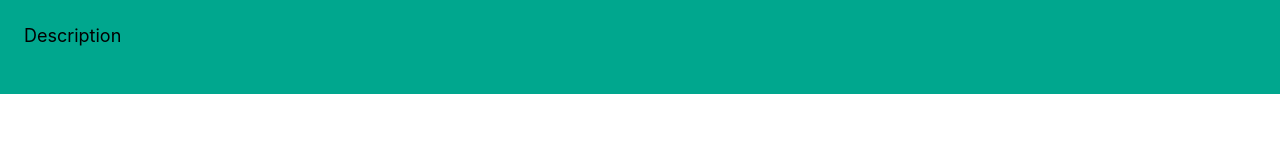
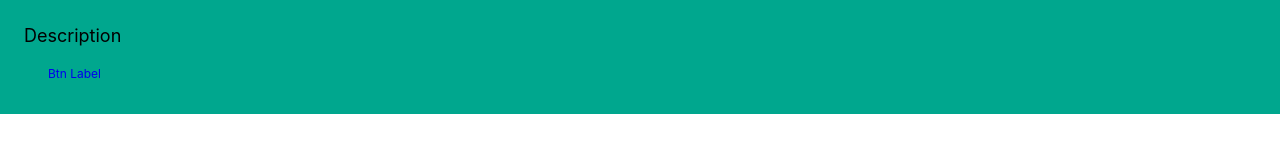
Before and after one commit to viniciusbls9/landing-page-front, a Next.js app: page / in a window 1280 px wide. Shown: the part 417-565 px from the top of the page. Built offline with nearby package versions, Linux system fonts and the light colour scheme; a web font is replaced by a local one.

Commit message:
feat: add button on banner

```diff
--- a/src/components/Banner/index.tsx
+++ b/src/components/Banner/index.tsx
@@ -1,3 +1,4 @@
+import { Button } from 'components';
 import * as S from './styles';
 
 const Banner = () => {
@@ -6,6 +7,7 @@ const Banner = () => {
       <S.LeftBannerWrapper>
         <S.BannerTitle>Title</S.BannerTitle>
         <S.BannerDescription>Description</S.BannerDescription>
+        <Button href='/'>Btn Label</Button>
       </S.LeftBannerWrapper>
       <S.RightBannerWrapper></S.RightBannerWrapper>
     </S.BannerWrapper>
```
